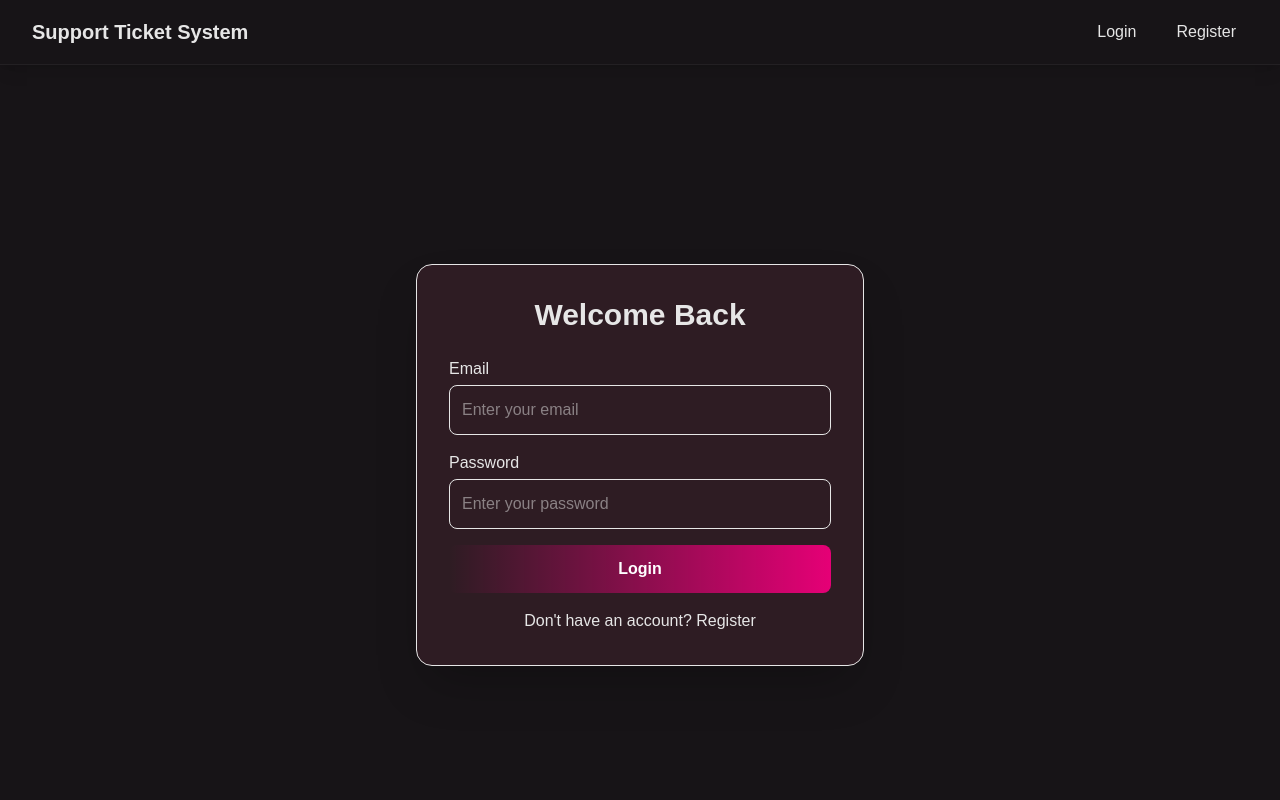
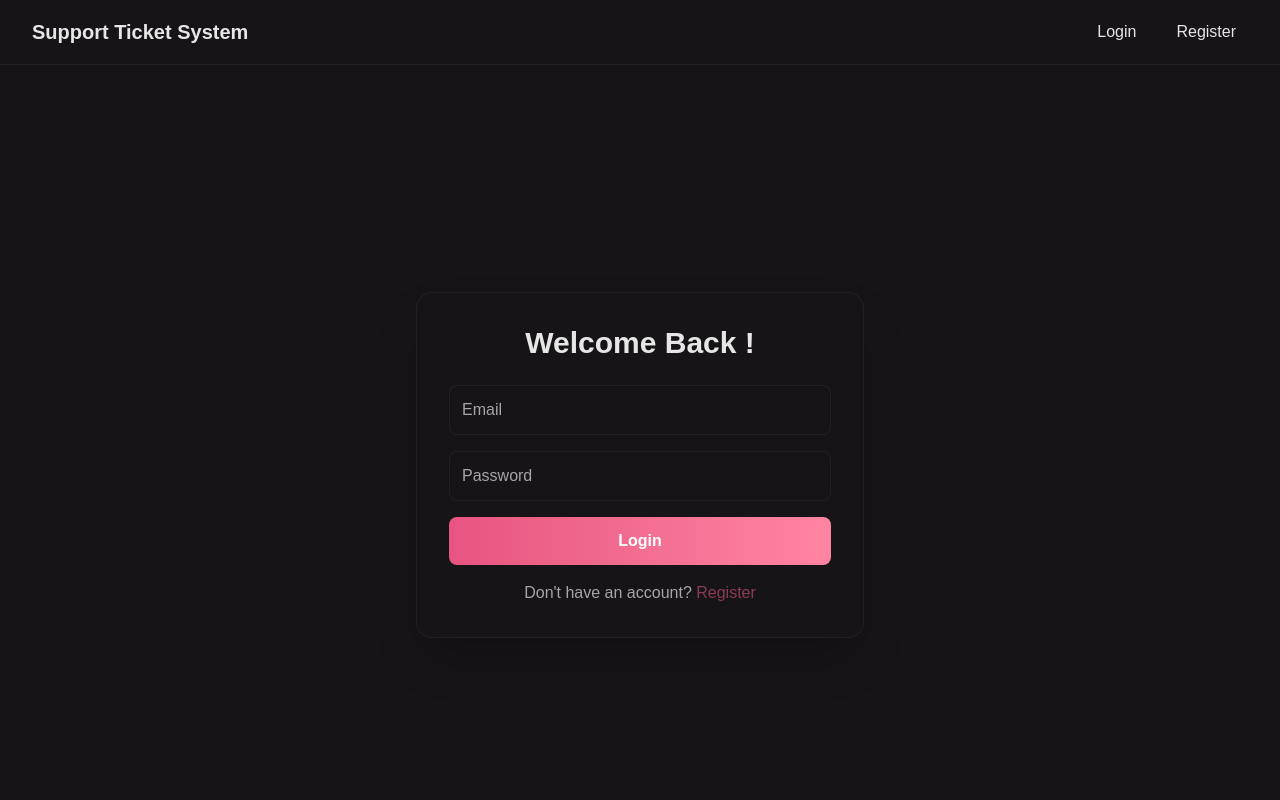
Before and after one commit to Dula21/frontend-support-system, a Next.js app: page /login in a window 1280 px wide. Shown: the top 800 px of the page. Built offline with nearby package versions, Linux system fonts and the light colour scheme.

Commit message:
Update CSS and remove twice rendering header and modified the forms

```diff
--- a/app/login/page.tsx
+++ b/app/login/page.tsx
@@ -1,11 +1,9 @@
 'use client';
-
 
 import { useState, useContext } from 'react';
 import { useRouter } from 'next/navigation';
 import api from './../lib/api';
 import { AuthContext } from './../components/Auth/AuthContext';
-//import Header from './../components/Layout/Header';
 
 export default function Login() {
   const [email, setEmail] = useState('');
@@ -31,45 +29,50 @@ export default function Login() {
   };
 
   return (
-    <div className="min-h-screen flex items-center justify-center bg-bg-main p-4 reveal visible">
-   <div className="bg-[var(--accent-soft)] p-8 rounded-2xl shadow-2xl border border-soft max-w-md w-full">
-          <h2 className="text-3xl font-bold text-center mb-6 text-main">Welcome Back</h2>
+    <div className="min-h-screen flex items-center justify-center bg-(--bg-main) p-4 reveal visible">
+      <div className="bg-(--bg-main) border border-(--border-soft) rounded-2xl shadow-2xl p-8 w-full max-w-md">
+        <h2 className="text-3xl font-bold text-center mb-6 text-(--text-main)">
+          Welcome Back !
+        </h2>
+
         <form onSubmit={handleSubmit} className="space-y-4">
-            <div>
-              <label className="block text-muted mb-1">Email</label>
           <input
             type="email"
+            placeholder="Email"
             value={email}
             onChange={(e) => setEmail(e.target.value)}
             required
-                className="w-full p-3 bg-main border border-soft rounded-lg text-main placeholder-muted focus:outline-none focus:ring-2 focus:ring-accent-main transition"
-                placeholder="Enter your email"
+            className="w-full p-3 bg-(--bg-main) border border-(--border-soft) rounded-lg text-(--text-main) placeholder:text-(--text-muted) focus:outline-none focus:ring-2 focus:ring-(--accent-main) transition"
           />
-            </div>
-            <div>
-              <label className="block text-muted mb-1">Password</label>
           <input
             type="password"
+            placeholder="Password"
             value={password}
             onChange={(e) => setPassword(e.target.value)}
             required
-                className="w-full p-3 bg-main border border-soft rounded-lg text-main placeholder-muted focus:outline-none focus:ring-2 focus:ring-accent-main transition"
-                placeholder="Enter your password"
+            className="w-full p-3 bg-(--bg-main) border border-(--border-soft) rounded-lg text-(--text-main) placeholder:text-(--text-muted) focus:outline-none focus:ring-2 focus:ring-(--accent-main) transition"
           />
-            </div>
+
           <button
             type="submit"
             disabled={loading}
-              className="w-full p-3 bg-gradient-to-r from-accent-main to-pink-600 text-white rounded-lg font-semibold hover:shadow-lg transform hover:scale-105 transition disabled:opacity-50"
+            className="w-full p-3 bg-linear-to-r from-[#E75480] to-[#FF85A2] text-white rounded-lg font-semibold hover:shadow-lg transform hover:scale-105 transition disabled:opacity-50"
           >
             {loading ? <span className="animate-blink">Logging in...</span> : 'Login'}
           </button>
-            {error && <p className="text-red-400 text-center mt-4">{error}</p>}
+
+          {error && (
+            <p className="text-red-400 text-center mt-2">{error}</p>
+          )}
         </form>
-          <p className="text-center text-muted mt-4">Don't have an account? <a href="/register" className="text-accent-main hover:underline">Register</a></p>
+
+        <p className="text-center text-(--text-muted) mt-4">
+          Don't have an account?{' '}
+          <a href="/register" className="text-(--accent-main) hover:underline">
+            Register
+          </a>
+        </p>
       </div>
     </div>
   );
-
-
 }
--- a/app/register/page.tsx
+++ b/app/register/page.tsx
@@ -31,16 +31,19 @@ export default function Register() {
 
   return (
 
-     <div className="min-h-screen flex items-center justify-center bg-bg-main p-4 reveal visible">
-    <div className="container mx-auto p-4 max-w-md">
-        <h2 className="text-2xl mb-4">Register</h2>
-        <form onSubmit={handleSubmit}>
+     <div className="min-h-screen flex items-center justify-center bg-(--bg-main) p-4 reveal visible">
+  <div className="bg-(--bg-main) border border-(--border-soft) rounded-2xl shadow-2xl p-8 w-full max-w-md">
+    <h2 className="text-3xl font-bold text-center mb-6 text-(--text-main)">
+      Register
+    </h2>
+
+    <form onSubmit={handleSubmit} className="space-y-4">
       <input
         placeholder="Name"
         value={name}
         onChange={(e) => setName(e.target.value)}
         required
-            className="border p-2 w-full mb-2"
+        className="w-full p-3 mb-2 rounded-lg border border-(--border-soft) bg-(--bg-main) text-(--text-main) placeholder:text-(--text-muted) focus:outline-none focus:ring-2 focus:ring-(--accent-main) transition"
       />
       <input
         type="email"
@@ -48,7 +51,7 @@ export default function Register() {
         value={email}
         onChange={(e) => setEmail(e.target.value)}
         required
-            className="border p-2 w-full mb-2"
+        className="w-full p-3 mb-2 rounded-lg border border-(--border-soft) bg-(--bg-main) text-(--text-main) placeholder:text-(--text-muted) focus:outline-none focus:ring-2 focus:ring-(--accent-main) transition"
       />
       <input
         type="password"
@@ -56,26 +59,31 @@ export default function Register() {
         value={password}
         onChange={(e) => setPassword(e.target.value)}
         required
-            className="border p-2 w-full mb-2"
+        className="w-full p-3 mb-2 rounded-lg border border-(--border-soft) bg-(--bg-main) text-(--text-main) placeholder:text-(--text-muted) focus:outline-none focus:ring-2 focus:ring-(--accent-main) transition"
       />
       <select
         value={role}
         onChange={(e) => setRole(e.target.value)}
-            className="border p-2 w-full mb-2"
+        className="w-full p-3 mb-2 rounded-lg border border-(--border-soft) bg-(--bg-main) text-(--text-main) placeholder:text-(--text-muted) focus:outline-none focus:ring-2 focus:ring-(--accent-main) transition"
       >
         <option value="user">User</option>
         <option value="admin">Admin</option>
       </select>
+
       <button
         type="submit"
         disabled={loading}
-            className="bg-green-500 text-white p-2 w-full"
+        className="w-full p-3 bg-linear-to-r from-[#E75480] to-[#FF85A2] text-white rounded-lg font-semibold hover:shadow-lg transform hover:scale-105 transition disabled:opacity-50"
       >
         {loading ? 'Registering...' : 'Register'}
       </button>
-          {error && <p className="text-red-500 mt-2">{error}</p>}
+
+      {error && (
+        <p className="text-red-400 mt-2 text-center">{error}</p>
+      )}
     </form>
   </div>
 </div>
+
   );
 }
--- a/app/tickets/page.tsx
+++ b/app/tickets/page.tsx
@@ -5,7 +5,6 @@ import Link from 'next/link';
 import { AuthContext } from './../components/Auth/AuthContext';
 import api from './../lib/api';
 import { Ticket } from '../../types';
-import Header from './../components/Layout/Header';
 
 export default function Tickets() {
   const { user } = useContext(AuthContext)!;
@@ -31,35 +30,72 @@ export default function Tickets() {
     if (user) fetchTickets();
   }, [search, user]);
 
-  if (!user) return <><Header /><div className="min-h-screen flex items-center justify-center bg-main text-main">Please log in to view tickets.</div></>;
+  // If user is not logged in
+  if (!user) {
+    return (
+      <div className="min-h-screen flex items-center justify-center bg-bg-main text-text-main">
+        Please log in to view tickets.
+      </div>
+    );
+  }
 
+  // Logged-in view
   return (
-    <>
-      <Header />
-      <div className="min-h-screen bg-main p-6 reveal visible">
+    <div className="min-h-screen bg-bg-main p-6 reveal visible">
       <div className="max-w-6xl mx-auto">
-          <h1 className="text-4xl font-bold mb-6 text-main">Your Tickets</h1>
+        <h1 className="text-4xl font-bold mb-6 text-text-main">
+          Your Tickets
+        </h1>
+
         {user?.role === 'admin' && (
           <input
             placeholder="Search tickets..."
             value={search}
             onChange={(e) => setSearch(e.target.value)}
-              className="w-full p-3 mb-6 bg-main border border-soft rounded-lg text-main placeholder-muted focus:outline-none focus:ring-2 focus:ring-accent-main transition"
+            className="w-full p-3 mb-6 bg-bg-main border border-border-soft rounded-lg text-text-main placeholder-text-muted focus:outline-none focus:ring-2 focus:ring-accent-main transition"
           />
         )}
-          <Link href="/tickets/new" className="inline-block mb-6 px-6 py-3 bg-gradient-to-r from-accent-main to-pink-600 text-white rounded-lg font-semibold hover:shadow-lg transform hover:scale-105 transition">
+
+        <Link
+          href="/tickets/new"
+          className="inline-block mb-6 px-6 py-3 bg-accent-main text-text-main rounded-lg font-semibold hover:shadow-lg hover:scale-105 transition"
+        >
           Create New Ticket
         </Link>
-          {loading && <div className="w-full h-2 bg-soft rounded-full overflow-hidden"><div className="h-full bg-accent-main animate-loading-bar"></div></div>}
+
+        {loading && (
+          <div className="w-full h-2 bg-border-soft rounded-full overflow-hidden">
+            <div className="h-full bg-accent-main animate-loading-bar"></div>
+          </div>
+        )}
+
         {error && <p className="text-red-400 mb-4">{error}</p>}
-          {!loading && !error && tickets.length === 0 && <p className="text-muted">No tickets found. Create one above!</p>}
+
+        {!loading && !error && tickets.length === 0 && (
+          <p className="text-text-muted">
+            No tickets found. Create one above!
+          </p>
+        )}
+
         <div className="grid grid-cols-1 md:grid-cols-2 lg:grid-cols-3 gap-6">
-            {tickets.map(ticket => (
-              <div key={ticket._id} className="bg-[var(--accent-soft)] p-6 rounded-2xl shadow-lg border border-soft hover:shadow-xl transform hover:scale-105 transition reveal visible">
-                <h2 className="text-xl font-semibold mb-2 text-main">{ticket.title}</h2>
-                <p className="text-muted mb-2">{ticket.description.slice(0, 100)}...</p>
-                <p className="text-sm text-muted">Status: <span className="text-accent-main">{ticket.status}</span> | Priority: {ticket.priority} | Category: {ticket.category}</p>
-                <Link href={`/tickets/${ticket._id}`} className="mt-4 inline-block px-4 py-2 bg-accent-main text-white rounded-lg hover:bg-pink-600 transition">
+          {tickets.map((ticket) => (
+            <div
+              key={ticket._id}
+              className="bg-accent-soft p-6 rounded-2xl shadow-lg border border-border-soft hover:shadow-xl hover:scale-105 transition reveal visible"
+            >
+              <h2 className="text-xl font-semibold mb-2 text-text-main">
+                {ticket.title}
+              </h2>
+              <p className="text-text-muted mb-2">
+                {ticket.description.slice(0, 100)}...
+              </p>
+              <p className="text-sm text-text-muted">
+                Status: <span className="text-accent-main">{ticket.status}</span> | Priority: {ticket.priority} | Category: {ticket.category}
+              </p>
+              <Link
+                href={`/tickets/${ticket._id}`}
+                className="mt-4 inline-block px-4 py-2 bg-accent-main text-text-main rounded-lg hover:bg-opacity-80 transition"
+              >
                 View Details
               </Link>
             </div>
@@ -67,6 +103,5 @@ export default function Tickets() {
         </div>
       </div>
     </div>
-    </>
   );
 }
```
Lines whose indentation alone changed are shown as unchanged.
